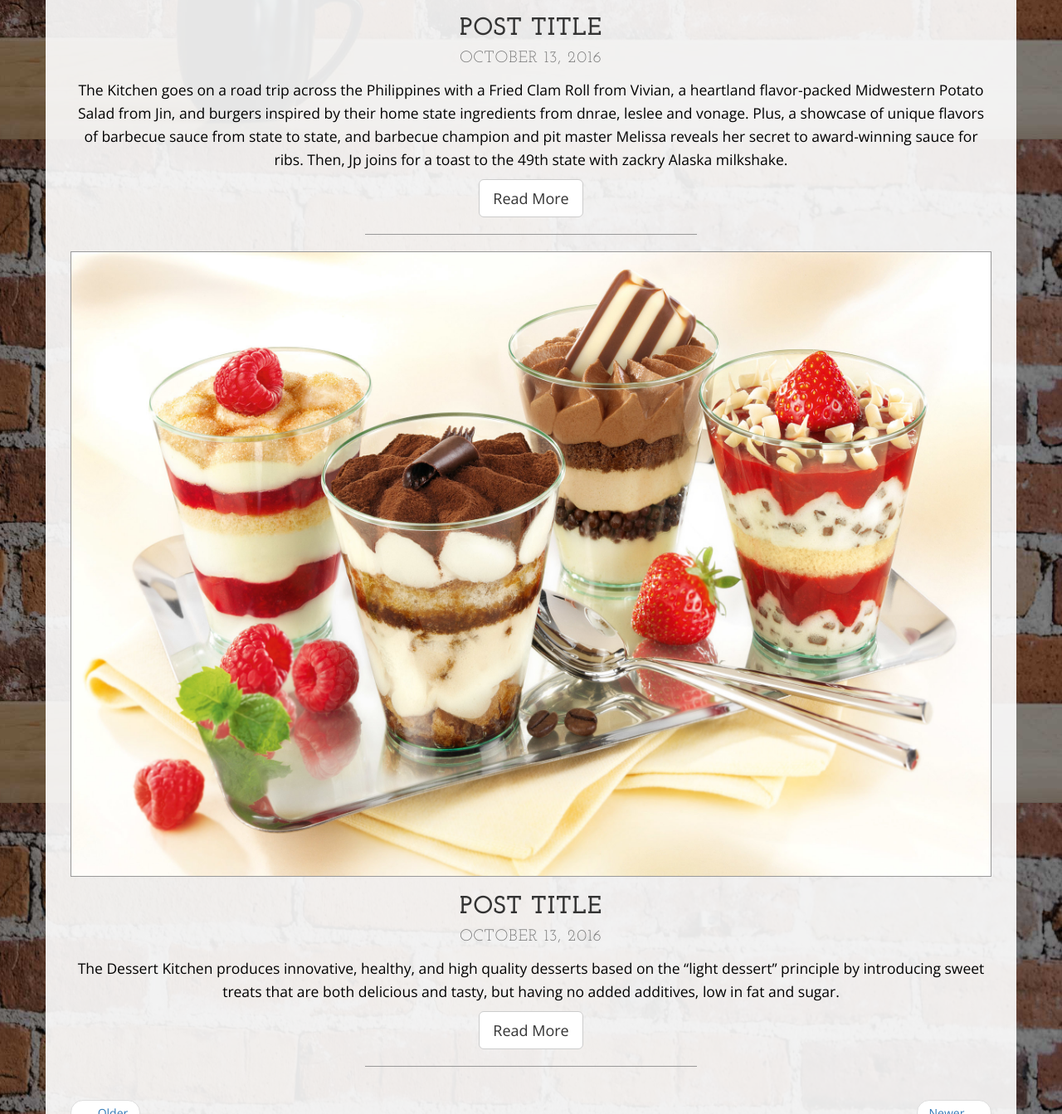
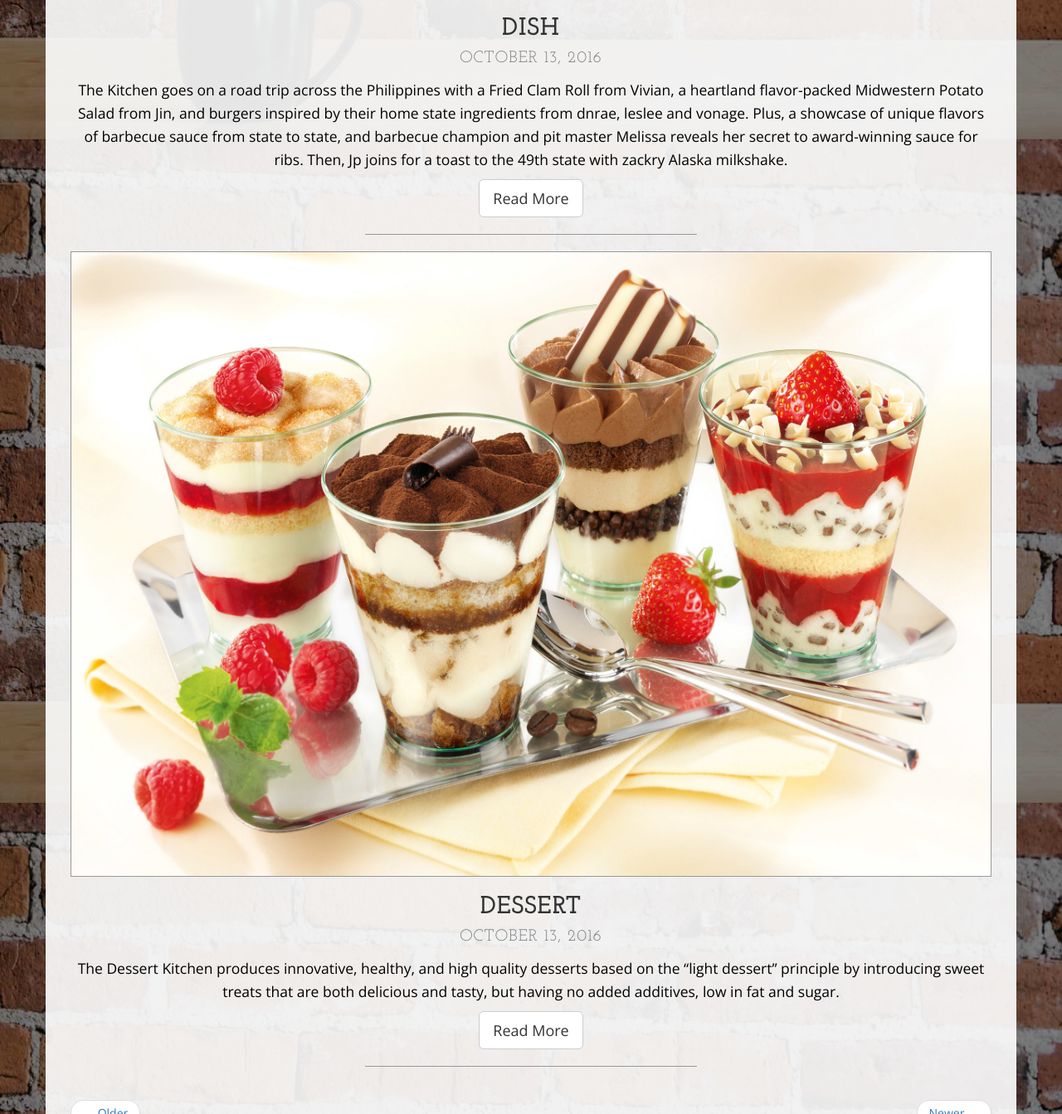
Before and after one commit to suzzane/The-Kitchen.github.io, a plain HTML site: page blog.html in a window 1280 px wide. Shown: the part 1432-2775 px from the top of the page at 83% size. Drawn offline with nearby package versions, Linux system fonts and the light colour scheme; files whose address does not match are found by name.

Commit message:
Update blog.html

```diff
--- a/blog.html
+++ b/blog.html
@@ -94,7 +94,7 @@
                 </div>
                 <div class="col-lg-12 text-center">
                     <img class="img-responsive img-border img-full" src="img/dish.jpg" alt="dish.JPG">
-                    <h2>Post Title
+                    <h2>Dish
                         <br>
                         <small>October 13, 2016</small>
                     </h2>
@@ -104,7 +104,7 @@
                 </div>
                 <div class="col-lg-12 text-center">
                     <img class="img-responsive img-border img-full" src="img/dessert.jpg" alt="dessert.JPG">
-                    <h2>Post Title
+                    <h2>Dessert
                         <br>
                         <small>October 13, 2016</small>
                     </h2>
```
